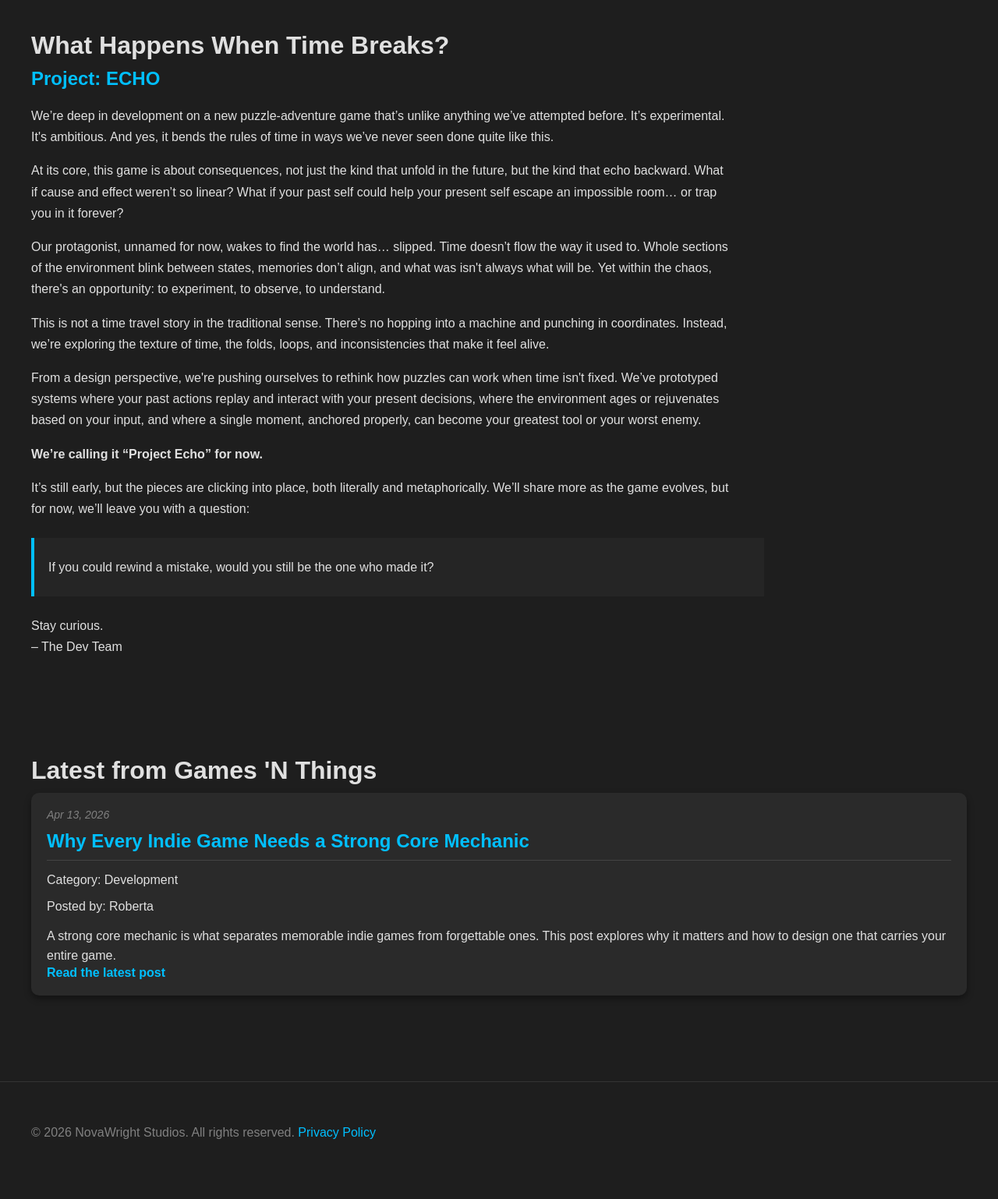
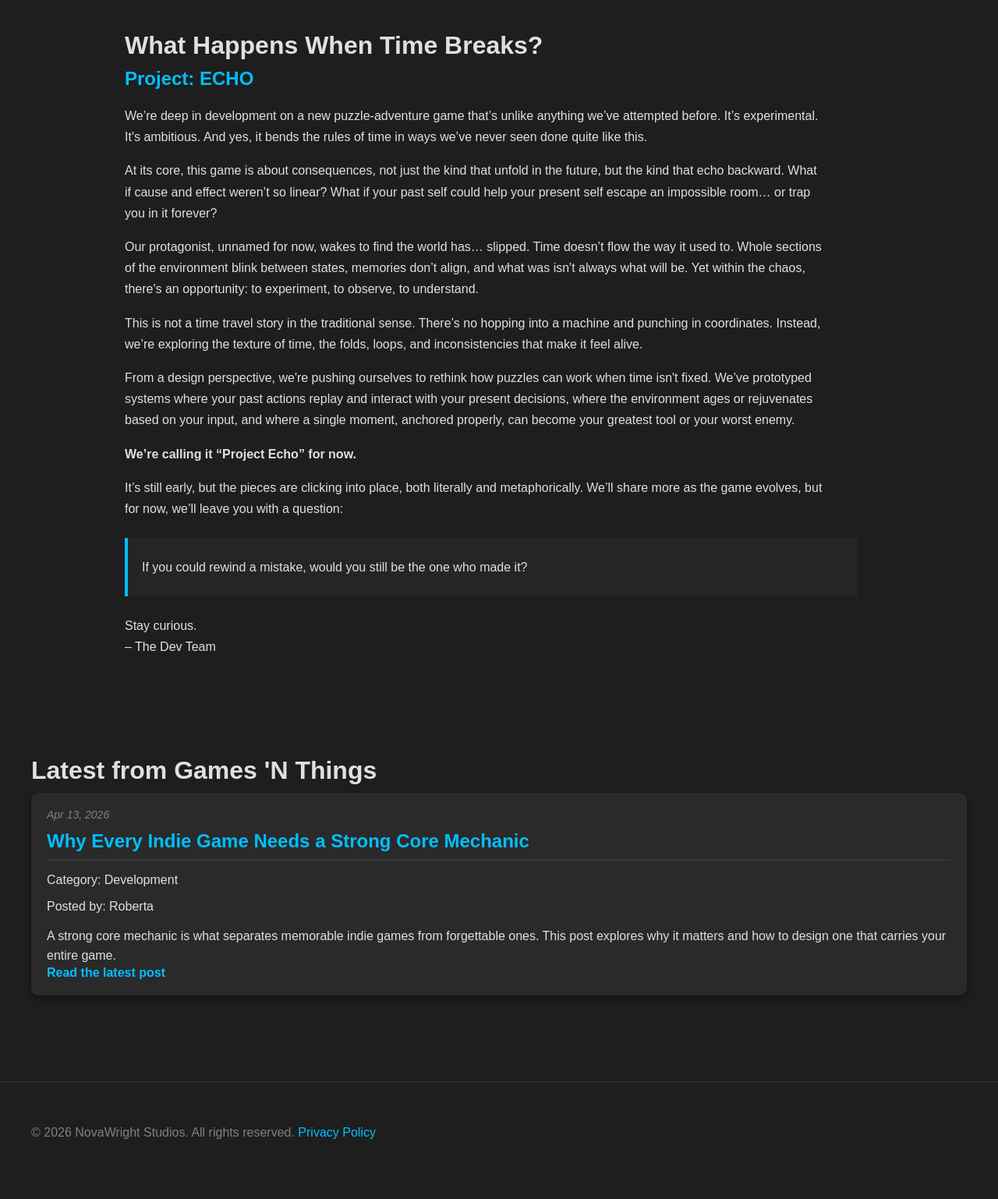
Before and after one commit to ScriptureExamined/NovawrightStudios, a Jekyll site: the page built from index.html, in a window 1280 px wide. Shown: the part 325-1863 px from the top of the page at 78% size. Built offline with Jekyll 4.4.1, drawn with Linux system fonts in a browser that asks for light colours.

Commit message:
Update style.css

```diff
--- a/assets/css/style.css
+++ b/assets/css/style.css
@@ -190,6 +190,12 @@ a:hover {
     margin: 24px 0;
     padding: 8px 18px;
     background: rgba(255, 255, 255, 0.03);
+}
+
+/* Target the container ONLY inside the home-feature section */
+.home-feature .container {
+    padding-left: 120px; /* Adjust this number to shift the text further right */
+    box-sizing: border-box; /* Ensures the padding doesn't make the section wider than the screen */
 }
 
 /* ==========================================================================
```
